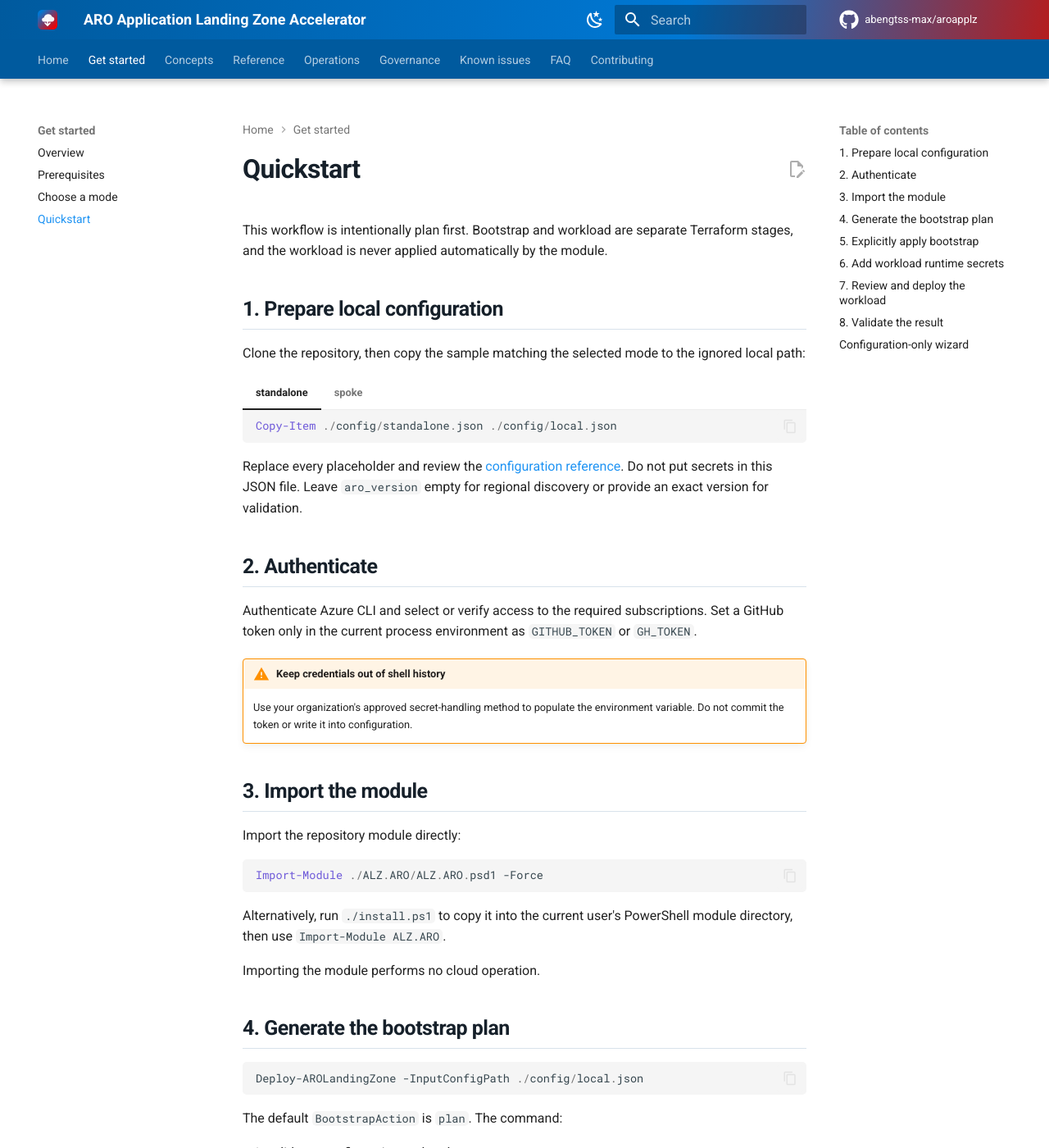
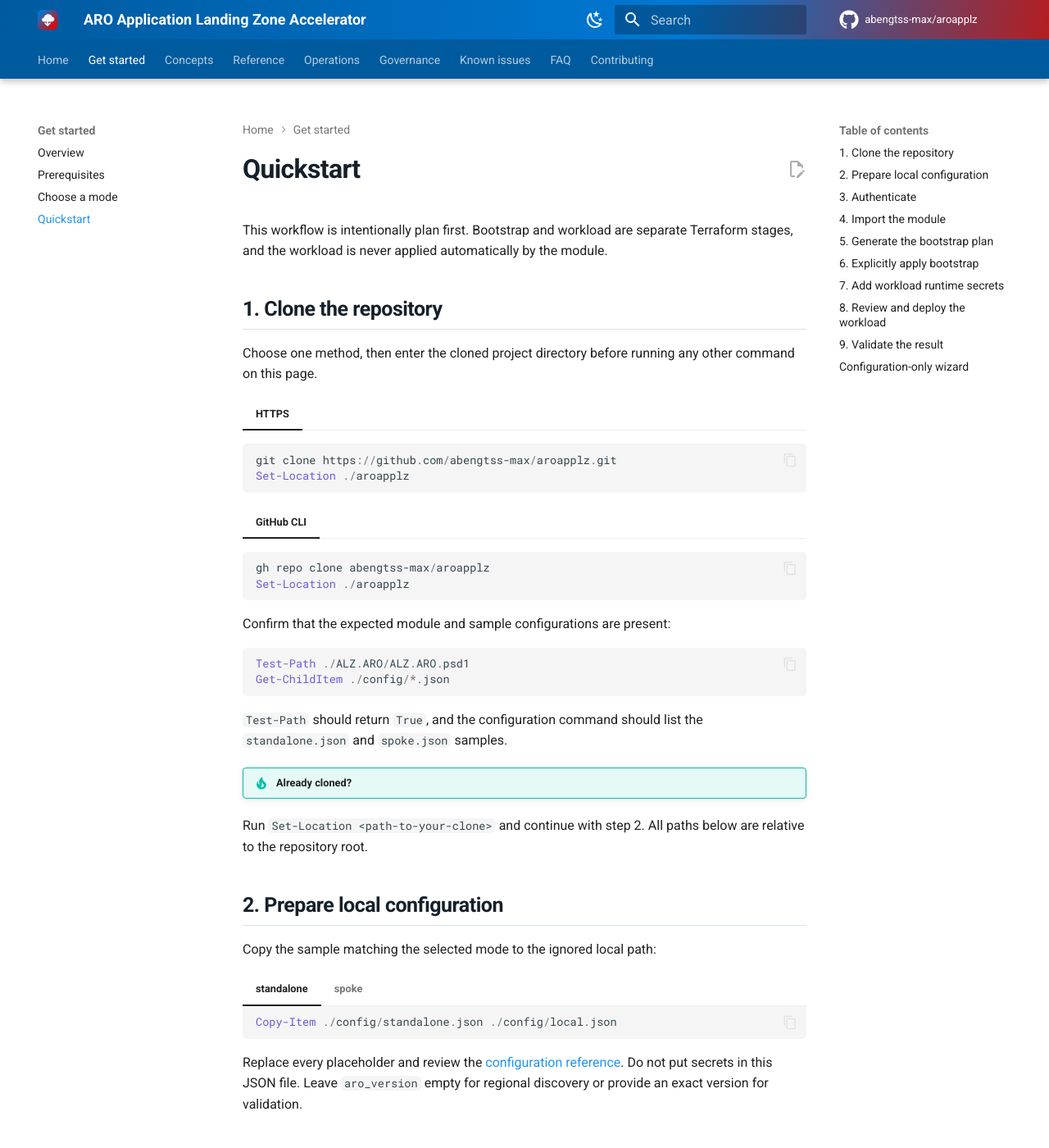
Before and after one commit to abengtss-max/aroapplz, an MkDocs documentation site: the page built from docs/get-started/quickstart.md, in a window 1280 px wide and 1400 px high. Shown: the whole window at 82% size. Built offline with MkDocs 1.6.1 and Material for MkDocs 9.7.7, drawn with Linux system fonts in a browser that asks for light colours; comment, search, counter and statistics services are not loaded; some of the changed text lies outside the part shown.

Commit message:
Document repository clone steps

````diff
--- a/docs/get-started/quickstart.md
+++ b/docs/get-started/quickstart.md
@@ -2,9 +2,39 @@
 
 This workflow is intentionally plan first. Bootstrap and workload are separate Terraform stages, and the workload is never applied automatically by the module.
 
-## 1. Prepare local configuration
+## 1. Clone the repository
 
-Clone the repository, then copy the sample matching the selected mode to the ignored local path:
+Choose one method, then enter the cloned project directory before running any other command on this page.
+
+=== "HTTPS"
+
+  ```powershell
+  git clone https://github.com/abengtss-max/aroapplz.git
+  Set-Location ./aroapplz
+  ```
+
+=== "GitHub CLI"
+
+  ```powershell
+  gh repo clone abengtss-max/aroapplz
+  Set-Location ./aroapplz
+  ```
+
+Confirm that the expected module and sample configurations are present:
+
+```powershell
+Test-Path ./ALZ.ARO/ALZ.ARO.psd1
+Get-ChildItem ./config/*.json
+```
+
+`Test-Path` should return `True`, and the configuration command should list the `standalone.json` and `spoke.json` samples.
+
+!!! tip "Already cloned?"
+  Run `Set-Location <path-to-your-clone>` and continue with step 2. All paths below are relative to the repository root.
+
+## 2. Prepare local configuration
+
+Copy the sample matching the selected mode to the ignored local path:
 
 === "standalone"
 
@@ -39,7 +69,7 @@ Alternatively, run `./install.ps1` to copy it into the current user's PowerShell
 
 Importing the module performs no cloud operation.
 
-## 4. Generate the bootstrap plan
+## 5. Generate the bootstrap plan
 
 ```powershell
 Deploy-AROLandingZone -InputConfigPath ./config/local.json
@@ -92,7 +122,7 @@ The ARO client secret and optional pull secret are runtime secrets. GitHub's Azu
 
 There is no automatic workload apply.
 
-## 8. Validate the result
+## 9. Validate the result
 
 Confirm the expected resource group, VNet, control-plane and worker subnets, private ARO cluster, and Terraform outputs. For `spoke`, also verify both peerings, effective routes, firewall/NVA handling, DNS, and outbound reachability. Follow the [validation guide](../operations/validation.md) and your organization's ARO operational checks.
 
````
Also changed, not shown: other parts of docs/get-started/quickstart.md (+5 -5 lines).
